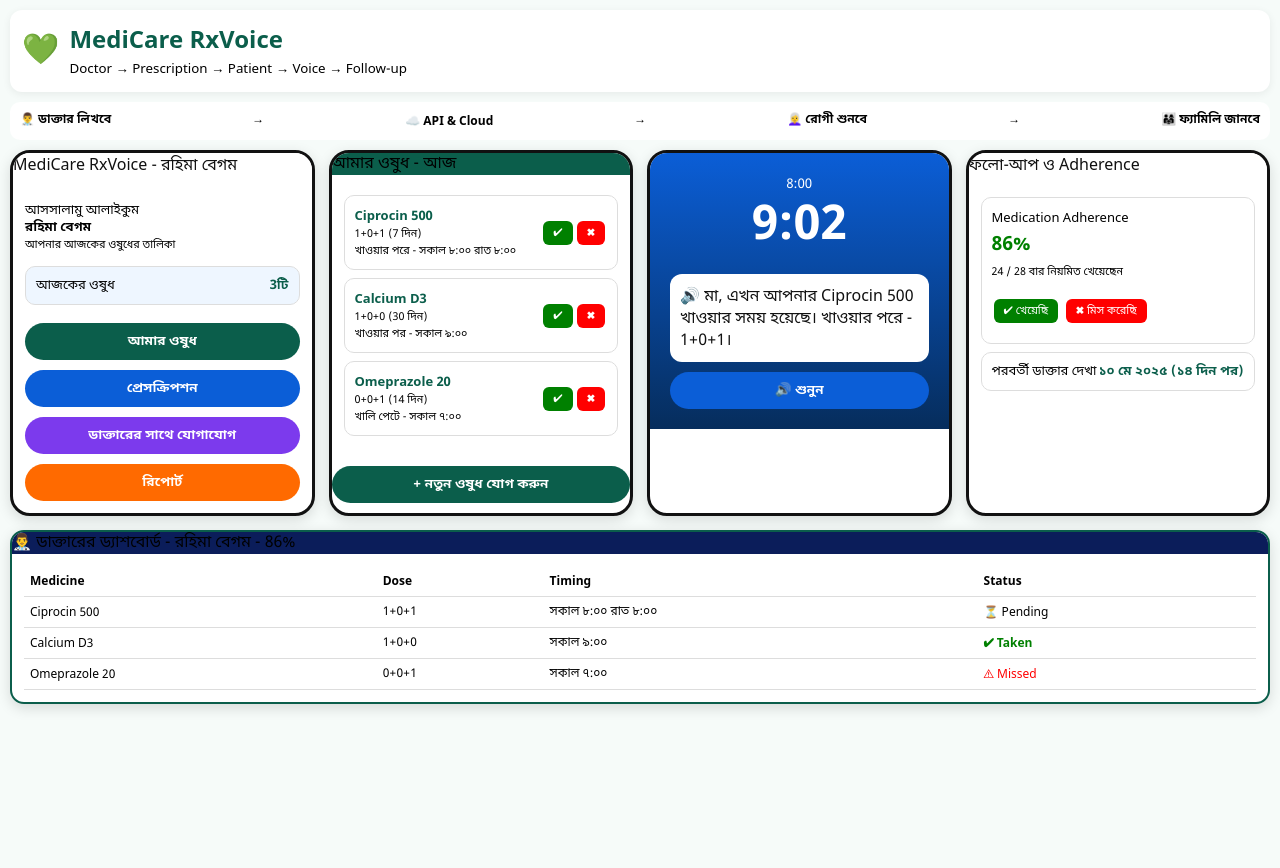
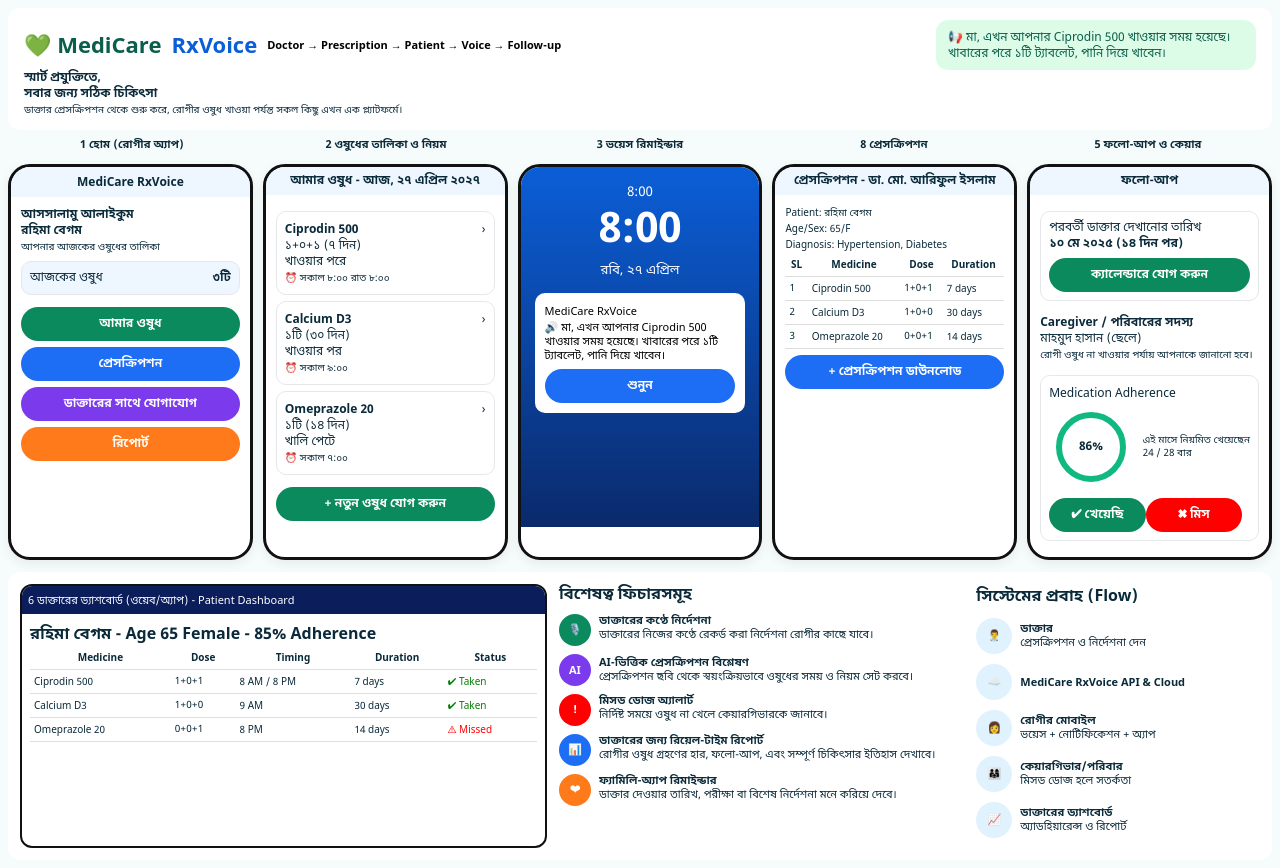
Before and after one commit to neurogripxx-collab/medivoice.bd, a plain HTML site: page index.html in a window 1280 px wide. Before the commit the page ends 800 px from the top, so only its background shows below. Drawn offline with Linux system fonts and the light colour scheme.

Commit message:
Update index.html

```diff
--- a/index.html
+++ b/index.html
@@ -2,150 +2,112 @@
 <html lang="bn">
 <head>
 <meta charset="UTF-8">
-<meta name="viewport" content="width=device-width,initial-scale=1">
-<title>MediCare RxVoice - Final PRO</title>
+<meta name="viewport" content="width=device-width, initial-scale=1">
+<title>MediCare RxVoice - Same as Design</title>
+<link href="https://fonts.googleapis.com/css2?family=Noto+Sans+Bengali:wght@400;600;700&display=swap" rel="stylesheet">
 <style>
 *{box-sizing:border-box;font-family:'Noto Sans Bengali',system-ui}
-body{margin:0;background:#f6fbf9;padding:10px}
-.top{display:flex;align-items:center;gap:10px;background:#fff;padding:12px;border-radius:12px;box-shadow:0 2px 8px #0001}
-.top h2{margin:0;color:#0b5e4b}
-.flow{display:flex;justify-content:space-between;background:#fff;padding:10px;border-radius:10px;margin:10px 0;font-size:12px;font-weight:700;flex-wrap:wrap}
-.grid{display:grid;grid-template-columns:repeat(auto-fit,minmax(260px,1fr));gap:14px}
-.phone{border:3px solid #111;border-radius:20px;overflow:hidden;background:#fff;box-shadow:0 4px 14px #0002}
-.phone.head{padding:10px;font-weight:700;text-align:center;color:#fff}
-.screen{padding:12px;font-size:13px}
-.m{border:1px solid #ddd;border-radius:10px;padding:10px;margin:8px 0;display:flex;justify-content:space-between;align-items:center}
-.m b{color:#0b5e4b}
-.rem{background:linear-gradient(180deg,#0b5ed7,#062d5c);color:#fff;text-align:center;padding:20px}
-.rem h1{font-size:48px;margin:0}
-.voice{background:#fff;color:#111;border-radius:12px;padding:10px;margin-top:15px;text-align:left}
-.btn{width:100%;padding:10px;border:none;border-radius:20px;font-weight:700;color:#fff;margin-top:10px;cursor:pointer}
-.g{background:#0b5e4b}.b{background:#0b5ed7}.o{background:#ff6a00}
-.dash{grid-column:1/-1;border:2px solid #0b5e4b;border-radius:14px;overflow:hidden;background:#fff}
-table{width:100%;border-collapse:collapse;font-size:12px}
-th,td{border-bottom:1px solid #ddd;padding:6px;text-align:left}
-.ok{color:green;font-weight:700}.miss{color:red}
-.smallBtn{padding:5px 10px;border:none;border-radius:6px;color:#fff;font-size:11px;margin:2px;cursor:pointer}
+body{margin:0;background:#f6fbfb;padding:8px;color:#0a2a3a}
+.header{display:flex;justify-content:space-between;align-items:center;background:#fff;padding:12px 16px;border-radius:12px;flex-wrap:wrap}
+.logo{display:flex;gap:10px;align-items:center;font-weight:800;font-size:22px;color:#0b5e4b}
+.logo b{color:#0b5ed7}
+.badge{background:#dcfce7;color:#0b5e4b;padding:8px 12px;border-radius:12px;font-size:12px;max-width:320px}
+.screens{display:grid;grid-template-columns:repeat(5,1fr);gap:10px;margin:12px 0}
+@media(max-width:1100px){.screens{grid-template-columns:repeat(2,1fr)}}
+@media(max-width:600px){.screens{grid-template-columns:1fr}}
+.phone{border:3px solid #111;border-radius:22px;overflow:hidden;background:#fff;box-shadow:0 4px 12px #0001}
+.phone .t{font-weight:700;font-size:12px;padding:6px 10px;background:#eef6ff;text-align:center}
+.screen{padding:10px;font-size:12px;min-height:320px}
+.m{border:1px solid #e5e7eb;border-radius:10px;padding:8px;margin:6px 0;display:flex;justify-content:space-between}
+.btn{width:100%;padding:9px;border:none;border-radius:20px;color:#fff;font-weight:700;margin-top:6px;font-size:12px}
+.g{background:#0b8a5e}.b{background:#1d6ef5}.p{background:#7c3aed}.o{background:#ff7a1a}
+.rem{background:linear-gradient(180deg,#0b5ed7,#0a2a6b);color:#fff;text-align:center;padding:14px;min-height:360px}
+.circle{width:70px;height:70px;border:6px solid #10b981;border-radius:50%;display:flex;align-items:center;justify-content:center;margin:10px auto;font-weight:800}
+.bottom{display:grid;grid-template-columns:1.3fr 1fr 0.7fr;gap:12px;margin-top:12px;background:#fff;padding:12px;border-radius:12px}
+@media(max-width:900px){.bottom{grid-template-columns:1fr}}
+.feat{display:flex;gap:8px;margin:8px 0;font-size:11px}
+.icon{width:32px;height:32px;border-radius:50%;display:flex;align-items:center;justify-content:center;color:#fff;font-weight:700;flex-shrink:0}
+.flowBox{display:flex;gap:8px;align-items:center;margin:10px 0;font-size:11px}
+.dot{width:36px;height:36px;border-radius:50%;background:#e0f2fe;display:flex;align-items:center;justify-content:center}
+table{width:100%;font-size:10px;border-collapse:collapse} th,td{border-bottom:1px solid #ddd;padding:4px}
 </style>
 </head>
 <body>
 
-<div class="top">
-<span style="font-size:30px">💚</span>
-<div><h2>MediCare <b>RxVoice</b></h2><small>Doctor → Prescription → Patient → Voice → Follow-up</small></div>
+<div class="header">
+<div class="logo">💚 MediCare <b>RxVoice</b> <small style="font-size:11px;color:#000">Doctor → Prescription → Patient → Voice → Follow-up</small></div>
+<div class="badge">📢 মা, এখন আপনার Ciprodin 500 খাওয়ার সময় হয়েছে। খাবারের পরে ১টি ট্যাবলেট, পানি দিয়ে খাবেন।</div>
+<div style="font-size:12px"><b>স্মার্ট প্রযুক্তিতে,<br>সবার জন্য সঠিক চিকিৎসা</b><br><small>ডাক্তার প্রেসক্রিপশন থেকে শুরু করে, রোগীর ওষুধ খাওয়া পর্যন্ত সকল কিছু এখন এক প্ল্যাটফর্মে।</small></div>
 </div>
 
-<div class="flow">
-<span>👨‍⚕️ ডাক্তার লিখবে</span><span>→</span>
-<span>☁️ API & Cloud</span><span>→</span>
-<span>👩‍🦳 রোগী শুনবে</span><span>→</span>
-<span>👨‍👩‍👧 ফ্যামিলি জানবে</span>
+<div style="display:grid;grid-template-columns:repeat(5,1fr);gap:6px;font-size:11px;font-weight:700;margin:8px 0;text-align:center">
+<span>1 হোম (রোগীর অ্যাপ)</span><span>2 ওষুধের তালিকা ও নিয়ম</span><span>3 ভয়েস রিমাইন্ডার</span><span>8 প্রেসক্রিপশন</span><span>5 ফলো-আপ ও কেয়ার</span>
 </div>
 
-<div class="grid">
-
-<!-- 1 Home -->
-<div class="phone"><div class="head" style="background:#fff;color:#111">MediCare RxVoice - রহিমা বেগম</div>
-<div class="screen">
-<p>আসসালামু আলাইকুম<br><b>রহিমা বেগম</b><br><small>আপনার আজকের ওষুধের তালিকা</small></p>
-<div class="m" style="background:#eef6ff">আজকের ওষুধ<br><b id="todayCount">৩টি</b></div>
-<button class="btn g">আমার ওষুধ</button>
-<button class="btn b">প্রেসক্রিপশন</button>
-<button class="btn" style="background:#7c3aed">ডাক্তারের সাথে যোগাযোগ</button>
-<button class="btn o">রিপোর্ট</button>
+<div class="screens">
+<!-- 1 -->
+<div class="phone"><div class="t">MediCare RxVoice</div><div class="screen">
+<b>আসসালামু আলাইকুম</b><br><b>রহিমা বেগম</b><br><small>আপনার আজকের ওষুধের তালিকা</small>
+<div class="m" style="background:#eef6ff">আজকের ওষুধ<br><b>৩টি</b></div>
+<button class="btn g">আমার ওষুধ</button><button class="btn b">প্রেসক্রিপশন</button><button class="btn p">ডাক্তারের সাথে যোগাযোগ</button><button class="btn o">রিপোর্ট</button>
 </div></div>
-
-<!-- 2 Medicine List - Ciprocin 500 সহ -->
-<div class="phone"><div class="head" style="background:#0b5e4b">আমার ওষুধ - আজ</div>
-<div class="screen" id="medList">
-<!-- JS দিয়ে লোড হবে -->
-</div>
-<button class="btn g" onclick="addNew()">+ নতুন ওষুধ যোগ করুন</button>
+<!-- 2 -->
+<div class="phone"><div class="t">আমার ওষুধ - আজ, ২৭ এপ্রিল ২০২৭</div><div class="screen">
+<div class="m"><div><b>Ciprodin 500</b><br>১+০+১ (৭ দিন)<br>খাওয়ার পরে<br><small>⏰ সকাল ৮:০০ রাত ৮:০০</small></div><span>›</span></div>
+<div class="m"><div><b>Calcium D3</b><br>১টি (৩০ দিন)<br>খাওয়ার পর<br><small>⏰ সকাল ৯:০০</small></div><span>›</span></div>
+<div class="m"><div><b>Omeprazole 20</b><br>১টি (১৪ দিন)<br>খালি পেটে<br><small>⏰ সকাল ৭:০০</small></div><span>›</span></div>
+<button class="btn g">+ নতুন ওষুধ যোগ করুন</button>
+</div></div>
+<!-- 3 -->
+<div class="phone"><div class="rem"><small>8:00</small><h1 style="font-size:42px;margin:0">8:00</h1><small>রবি, ২৭ এপ্রিল</small>
+<div style="background:#fff;color:#000;border-radius:10px;padding:10px;margin-top:12px;text-align:left;font-size:11px">MediCare RxVoice<br>🔊 মা, এখন আপনার Ciprodin 500 খাওয়ার সময় হয়েছে। খাবারের পরে ১টি ট্যাবলেট, পানি দিয়ে খাবেন।<br><button class="btn b" onclick="let u=new SpeechSynthesisUtterance('মা, এখন আপনার Ciprodin 500 খাওয়ার সময় হয়েছে। খাবারের পরে একটি ট্যাবলেট, পানি দিয়ে খাবেন।');u.lang='bn-BD';speechSynthesis.speak(u)">শুনুন</button></div>
+</div></div>
+<!-- 4 -->
+<div class="phone"><div class="t">প্রেসক্রিপশন - ডা. মো. আরিফুল ইসলাম</div><div class="screen">
+<small>Patient: রহিমা বেগম<br>Age/Sex: 65/F<br>Diagnosis: Hypertension, Diabetes</small>
+<table><tr><th>SL</th><th>Medicine</th><th>Dose</th><th>Duration</th></tr><tr><td>1</td><td>Ciprodin 500</td><td>1+0+1</td><td>7 days</td></tr><tr><td>2</td><td>Calcium D3</td><td>1+0+0</td><td>30 days</td></tr><tr><td>3</td><td>Omeprazole 20</td><td>0+0+1</td><td>14 days</td></tr></table>
+<button class="btn b">+ প্রেসক্রিপশন ডাউনলোড</button>
+</div></div>
+<!-- 5 -->
+<div class="phone"><div class="t">ফলো-আপ</div><div class="screen">
+<div class="m" style="display:block">পরবর্তী ডাক্তার দেখানোর তারিখ<br><b>১০ মে ২০২৫ (১৪ দিন পর)</b><br><button class="btn g">ক্যালেন্ডারে যোগ করুন</button></div>
+<p><b>Caregiver / পরিবারের সদস্য</b><br>মাহমুদ হাসান (ছেলে)<br><small>রোগী ওষুধ না খাওয়ার পর্যায় আপনাকে জানানো হবে।</small></p>
+<div class="m" style="display:block">Medication Adherence<br><div style="display:flex;align-items:center;gap:10px"><div class="circle" id="circle">86%</div><small id="cnt">এই মাসে নিয়মিত খেয়েছেন<br>24 / 28 বার</small></div><button class="btn g" style="width:48%" onclick="taken++;update()">✔ খেয়েছি</button><button class="btn" style="width:48%;background:red" onclick="if(taken>0)taken--;update()">✖ মিস</button></div>
+</div></div>
 </div>
 
-<!-- 3 Voice Reminder -->
-<div class="phone"><div class="rem">
-<small id="timeNow">8:00</small><h1 id="clock">8:00</h1>
-<div class="voice" id="voiceBox">🔊 মা, এখন আপনার Ciprocin 500 খাওয়ার সময় হয়েছে।</div>
-<button class="btn b" onclick="speakNow()">🔊 শুনুন</button>
-</div></div>
+<div class="bottom">
+<div style="border:2px solid #111;border-radius:12px;overflow:hidden"><div style="background:#0b1d5a;color:#fff;padding:6px;font-size:11px">6 ডাক্তারের ড্যাশবোর্ড (ওয়েব/অ্যাপ) - Patient Dashboard</div><div style="padding:8px"><b>রহিমা বেগম - Age 65 Female - 85% Adherence</b><table><tr><th>Medicine</th><th>Dose</th><th>Timing</th><th>Duration</th><th>Status</th></tr><tr><td>Ciprodin 500</td><td>1+0+1</td><td>8 AM / 8 PM</td><td>7 days</td><td style="color:green">✔ Taken</td></tr><tr><td>Calcium D3</td><td>1+0+0</td><td>9 AM</td><td>30 days</td><td style="color:green">✔ Taken</td></tr><tr><td>Omeprazole 20</td><td>0+0+1</td><td>8 PM</td><td>14 days</td><td style="color:red">⚠ Missed</td></tr></table></div></div>
 
-<!-- 4 Follow-up Dynamic 86% -->
-<div class="phone"><div class="head" style="background:#fff;color:#111">ফলো-আপ ও Adherence</div>
-<div class="screen">
-<div class="m" style="display:block">
-Medication Adherence<br>
-<h2 id="adherence" style="color:green;margin:5px 0">86%</h2>
-<small id="countText">24 / 28 বার নিয়মিত খেয়েছেন</small><br><br>
-<button class="smallBtn" style="background:green" onclick="markTaken()">✔ খেয়েছি</button>
-<button class="smallBtn" style="background:red" onclick="markMissed()">✖ মিস করেছি</button>
-<small id="familyMsg" style="display:block;margin-top:8px;color:#0b5ed7"></small>
+<div>
+<h4 style="margin:0">বিশেষত্ব ফিচারসমূহ</h4>
+<div class="feat"><div class="icon" style="background:#0b8a5e">🎙️</div><div><b>ডাক্তারের কণ্ঠে নির্দেশনা</b><br>ডাক্তারের নিজের কণ্ঠে রেকর্ড করা নির্দেশনা রোগীর কাছে যাবে।</div></div>
+<div class="feat"><div class="icon" style="background:#7c3aed">AI</div><div><b>AI-ভিত্তিক প্রেসক্রিপশন বিশ্লেষণ</b><br>প্রেসক্রিপশন ছবি থেকে স্বয়ংক্রিয়ভাবে ওষুধের সময় ও নিয়ম সেট করবে।</div></div>
+<div class="feat"><div class="icon" style="background:red">!</div><div><b>মিসড ডোজ অ্যালার্ট</b><br>নির্দিষ্ট সময়ে ওষুধ না খেলে কেয়ারগিভারকে জানাবে।</div></div>
+<div class="feat"><div class="icon" style="background:#1d6ef5">📊</div><div><b>ডাক্তারের জন্য রিয়েল-টাইম রিপোর্ট</b><br>রোগীর ওষুধ গ্রহণের হার, ফলো-আপ, এবং সম্পূর্ণ চিকিৎসার ইতিহাস দেখাবে।</div></div>
+<div class="feat"><div class="icon" style="background:#ff7a1a">❤</div><div><b>ফ্যামিলি-অ্যাপ রিমাইন্ডার</b><br>ডাক্তার দেওয়ার তারিখ, পরীক্ষা বা বিশেষ নির্দেশনা মনে করিয়ে দেবে।</div></div>
 </div>
-<div class="m">পরবর্তী ডাক্তার দেখা<br><b>১০ মে ২০২৫ (১৪ দিন পর)</b></div>
-</div></div>
 
-<!-- 5 Doctor Dashboard -->
-<div class="dash phone">
-<div class="head" style="background:#0b1d5a">👨‍⚕️ ডাক্তারের ড্যাশবোর্ড - রহিমা বেগম - <span id="dashPercent">86%</span></div>
-<div class="screen">
-<table id="dashTable">
-<tr><th>Medicine</th><th>Dose</th><th>Timing</th><th>Status</th></tr>
-</table>
+<div>
+<h4 style="margin:0">সিস্টেমের প্রবাহ (Flow)</h4>
+<div class="flowBox"><div class="dot">👨‍⚕️</div><div><b>ডাক্তার</b><br>প্রেসক্রিপশন ও নির্দেশনা দেন</div></div>
+<div class="flowBox"><div class="dot">☁️</div><div><b>MediCare RxVoice API & Cloud</b></div></div>
+<div class="flowBox"><div class="dot">👩</div><div><b>রোগীর মোবাইল</b><br>ভয়েস + নোটিফিকেশন + অ্যাপ</div></div>
+<div class="flowBox"><div class="dot">👨‍👩‍👧</div><div><b>কেয়ারগিভার/পরিবার</b><br>মিসড ডোজ হলে সতর্কতা</div></div>
+<div class="flowBox"><div class="dot">📈</div><div><b>ডাক্তারের ড্যাশবোর্ড</b><br>অ্যাডহিয়ারেন্স ও রিপোর্ট</div></div>
 </div>
 </div>
 
-</div>
-
 <script>
-// ===== ডাটা =====
-let meds = JSON.parse(localStorage.getItem('meds')) || [
- {name:'Ciprocin 500', dose:'1+0+1', duration:'7 দিন', time:'সকাল ৮:০০ রাত ৮:০০', note:'খাওয়ার পরে', status:'pending'},
- {name:'Calcium D3', dose:'1+0+0', duration:'30 দিন', time:'সকাল ৯:০০', note:'খাওয়ার পর', status:'taken'},
- {name:'Omeprazole 20', dose:'0+0+1', duration:'14 দিন', time:'সকাল ৭:০০', note:'খালি পেটে', status:'missed'}
-];
-let taken = parseInt(localStorage.getItem('taken') || '24');
-let total = 28;
-
-function save(){ localStorage.setItem('meds', JSON.stringify(meds)); localStorage.setItem('taken', taken); render(); }
-
-function render(){
- let list = document.getElementById('medList'); list.innerHTML='';
- let table = document.getElementById('dashTable'); table.innerHTML='<tr><th>Medicine</th><th>Dose</th><th>Timing</th><th>Status</th></tr>';
- meds.forEach((m,i)=>{
-   list.innerHTML += `<div class="m"><div><b>${m.name}</b><br><small>${m.dose} (${m.duration})<br>${m.note} - ${m.time}</small></div><div><button class="smallBtn" style="background:green" onclick="setStatus(${i},'taken')">✔</button><button class="smallBtn" style="background:red" onclick="setStatus(${i},'missed')">✖</button></div></div>`;
-   let st = m.status=='taken'? '<span class="ok">✔ Taken</span>' : m.status=='missed'? '<span class="miss">⚠ Missed</span>' : '⏳ Pending';
-   table.innerHTML += `<tr><td>${m.name}</td><td>${m.dose}</td><td>${m.time}</td><td>${st}</td></tr>`;
- });
- let percent = Math.round((taken/total)*100);
- if(percent>100) percent=100; if(percent<0) percent=0;
- document.getElementById('adherence').innerText = percent+'%';
- document.getElementById('dashPercent').innerText = percent+'%';
- document.getElementById('countText').innerText = taken+' / '+total+' বার নিয়মিত খেয়েছেন';
- document.getElementById('todayCount').innerText = meds.length+'টি';
-
- // Voice Box Update - প্রথম pending ওষুধ
- let next = meds.find(x=>x.status=='pending') || meds[0];
- document.getElementById('voiceBox').innerText = `🔊 মা, এখন আপনার ${next.name} খাওয়ার সময় হয়েছে। ${next.note} - ${next.dose}।`;
+let taken=24, total=28;
+function update(){
+ let p=Math.round(taken/total*100);
+ if(p>100)p=100;if(p<0)p=0;
+ document.getElementById('circle').innerText=p+'%';
+ document.getElementById('cnt').innerHTML='এই মাসে নিয়মিত খেয়েছেন<br>'+taken+' / '+total+' বার';
+ localStorage.setItem('taken',taken);
 }
-function setStatus(i,s){
- meds[i].status=s;
- if(s=='taken') taken++; if(s=='missed' && taken>0) taken--;
- if(s=='missed') document.getElementById('familyMsg').innerText = '🚨 ফ্যামিলিকে জানানো হয়েছে: '+meds[i].name+' মিস করেছেন';
- else document.getElementById('familyMsg').innerText = '';
- save();
-}
-function markTaken(){ taken++; if(taken>total) total=taken; save(); }
-function markMissed(){ if(taken>0) taken--; save(); document.getElementById('familyMsg').innerText='🚨 ফ্যামিলিকে জানানো হয়েছে: ডোজ মিস'; }
-function addNew(){
- let n=prompt('ওষুধের নাম লিখুন:','Ciprocin 500');
- if(n){ meds.push({name:n,dose:'1+0+1',duration:'7 দিন',time:'রাত ৮:০০',note:'খাওয়ার পরে',status:'pending'}); save(); }
-}
-function speakNow(){
- let txt=document.getElementById('voiceBox').innerText;
- let u=new SpeechSynthesisUtterance(txt); u.lang='bn-BD'; u.rate=0.85; speechSynthesis.speak(u);
-}
-render();
-setInterval(()=>{ let d=new Date(); document.getElementById('clock').innerText=d.getHours()+':'+String(d.getMinutes()).padStart(2,'0'); },1000);
+update();
 </script>
 </body>
 </html>
```
